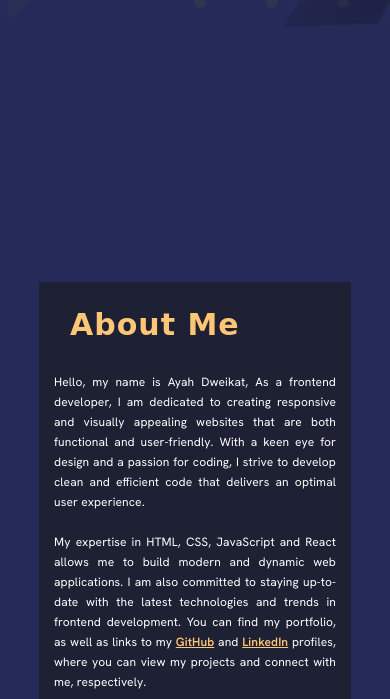
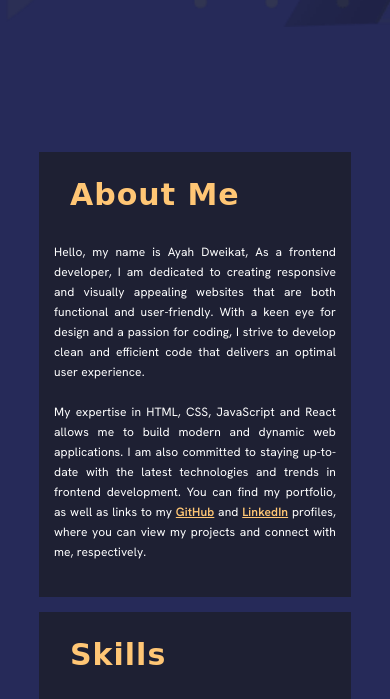
Before and after one commit to AyahDweikat/Ayah-Portfolio, a plain HTML site: page index.html in a window 390 px wide. Shown: the part 817-1516 px from the top of the page. Drawn offline with Linux system fonts and the light colour scheme.

Commit message:
some edits on paddings

```diff
--- a/css/style.css
+++ b/css/style.css
@@ -1056,6 +1056,7 @@ img {
   }
   .header-info {
     margin-top: 10px;
+    padding-top: 0;
     text-align: left;
     width: 100%;
     display: flex;
@@ -1132,7 +1133,7 @@ img {
   }
   /* About Section */
   section.about {
-    padding-top: 250px;
+    padding-top: 120px;
     padding-bottom: 60px;
   }
   section.about .container {
```
